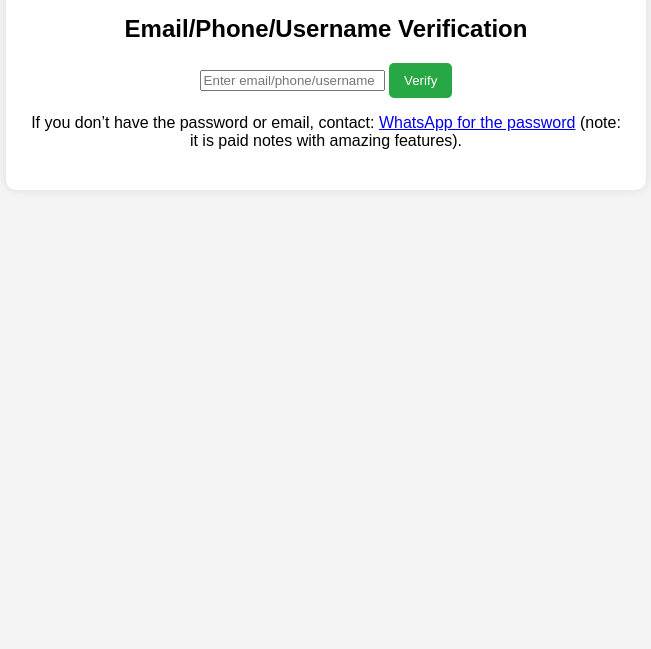
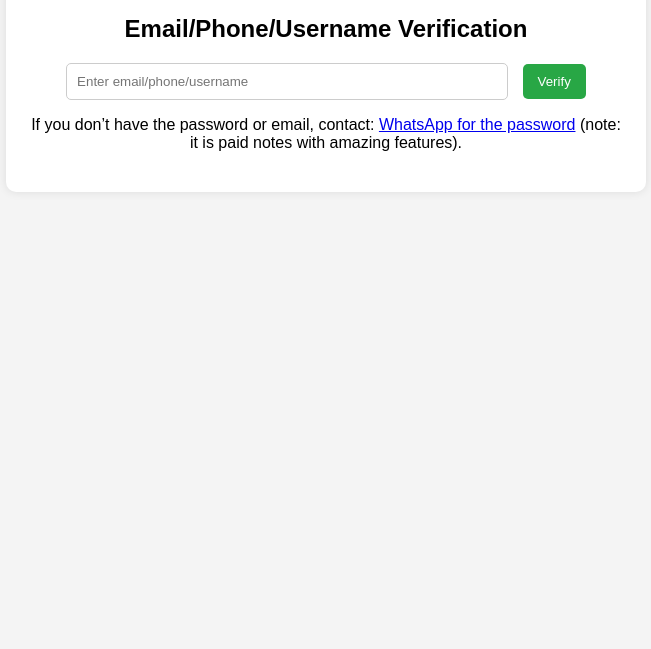
Before and after one commit to educationsimplified/2nd-year-journalism-PAID, a plain HTML site: page index.html in a window 1280 px wide. Shown: the part 151-800 px from the top of the page, without its empty margins (314-965 px from the left). Drawn offline with Linux system fonts and the light colour scheme.

Commit message:
Update styles.css

```diff
--- a/styles.css
+++ b/styles.css
@@ -22,7 +22,7 @@ h1 {
     margin-bottom: 20px;
 }
 
-input[type="password"] {
+input[type="password"], input[type="text"] {
     padding: 10px;
     width: 70%;
     margin-right: 10px;
```
